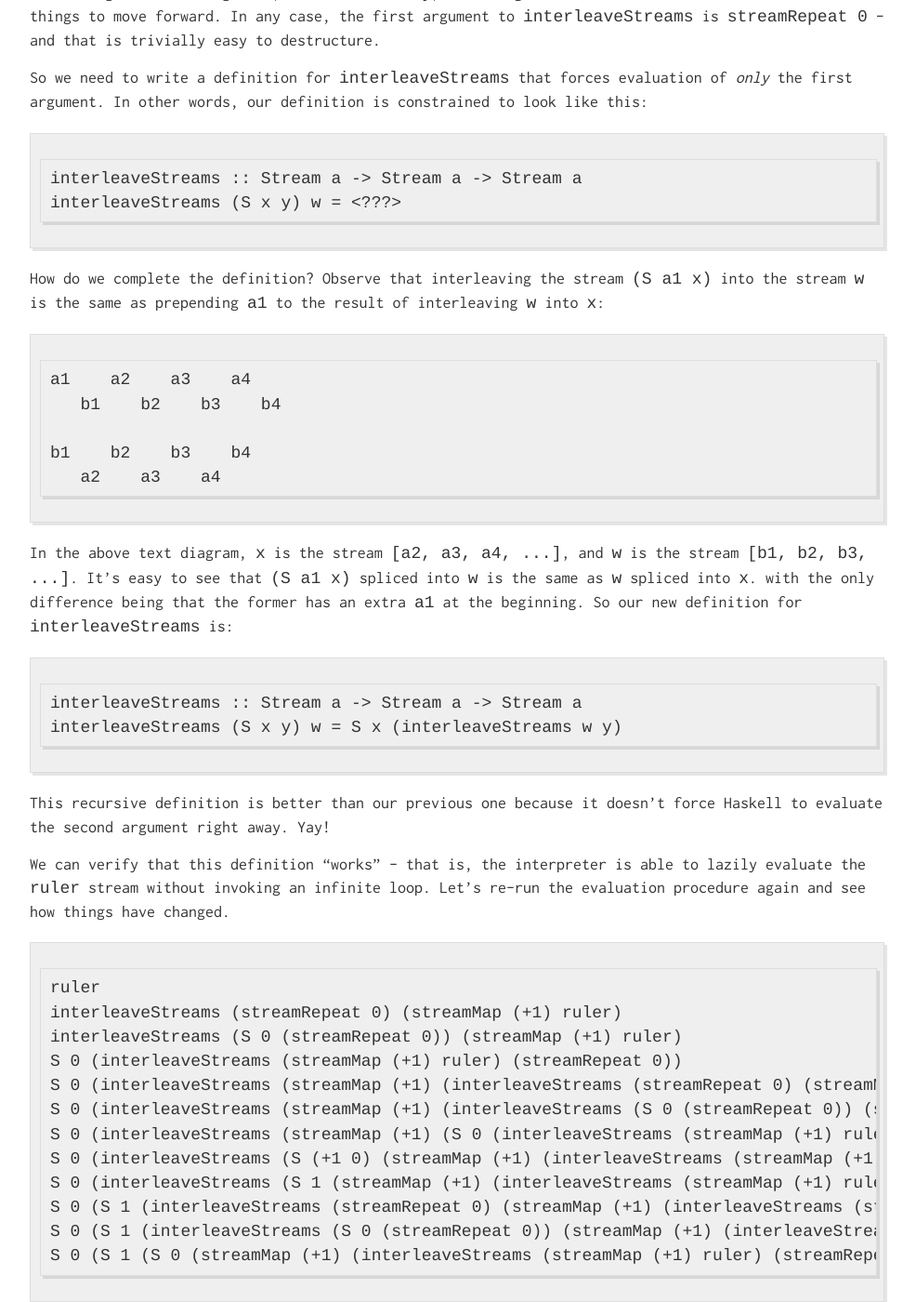
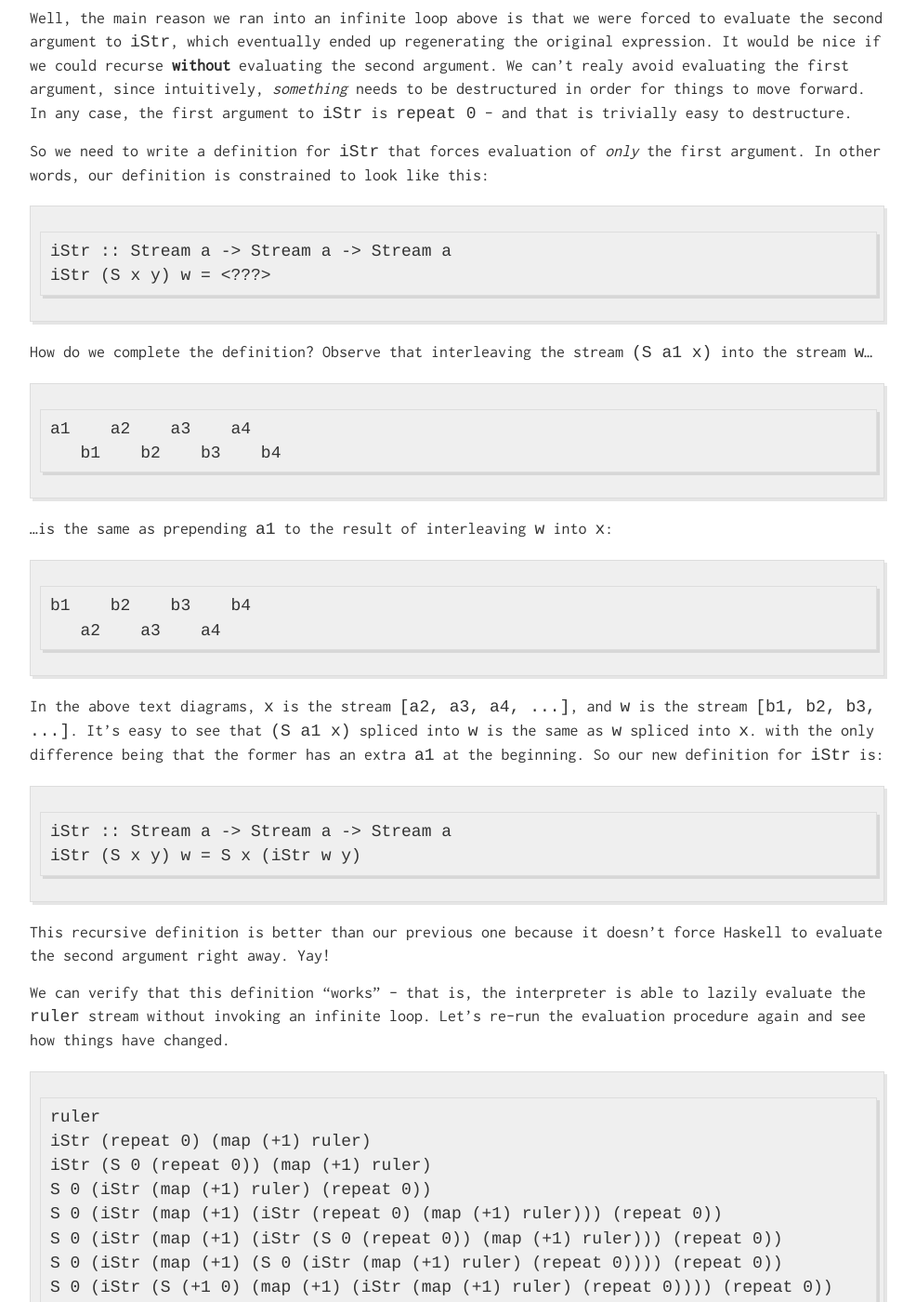
Before and after one commit to ajnirp/ajnirp.github.io, a Jekyll site: the page built from _posts/2016-1-23-Ruler-Series-Haskell.md, in a window 1280 px wide and 1400 px high, scrolled down 4136 px. Shown: the whole window at 93% size, without its empty margins (148-1134 px from the left). Built offline with Jekyll 4.4.1, drawn with Linux system fonts in a browser that asks for light colours; Markdown is read by kramdown in place of the engine named in the settings; some of the changed text lies outside the part shown.

Commit message:
ruler changes

```diff
--- a/_posts/2016-1-23-Ruler-Series-Haskell.md
+++ b/_posts/2016-1-23-Ruler-Series-Haskell.md
@@ -17,11 +17,14 @@
 
 We can define utility functions for working with `Stream`s analogous to the ones in the `Prelude`.
 
-    streamRepeat :: a -> Stream a
-    streamRepeat n = S n $ streamRepeat n
+    repeat :: a -> Stream a
+    repeat n = S n $ repeat n
 
-    streamMap :: (a -> b) -> Stream a -> Stream b
-    streamMap f (S x y) = S (f x) (streamMap f y)
+    map :: (a -> b) -> Stream a -> Stream b
+    map f (S x y) = S (f x) (map f y)
+
+    streamToList :: Stream a -> [a]
+    streamToList (S x y) = x : (streamToList y)
 
 For ease of debugging, it also helps to derive the `Show` typeclass for `Stream` to print the first, say, 20 elements.
 
@@ -42,25 +45,25 @@
 
 We know what `interleaveStreams` should look like. It should take two streams `[x1, x2, ...]`, `[y1, y2, ...]` and return the stream `[x1, y1, x2, y2, ...]`. How does this help us write a definition for `ruler`? Well, every alternate element of `ruler`, starting with the first, is a `0`. So `ruler` might be written as:
 
-    interleaveStreams (streamRepeat 0) <???>
+    interleaveStreams (repeat 0) <???>
 
 The only question now is, what is `<???>`. This isn't too hard to answer. If we remove the `0`s from `ruler`, we get this sequence:
 
     1, 2, 1, 3, 1, 2, 1, 4, ...
 
-which, if you look at it carefully, is just the original `ruler` series with `1` added to every element - in other words, `streamMap (+1) ruler`!
+which, if you look at it carefully, is just the original `ruler` series with `1` added to every element - in other words, `map (+1) ruler`!
 
-We now have a definition for `ruler`:
+We now have a definition (that doesn't work yet) for `ruler`:
 
     ruler :: Stream Integer
-    ruler = interleaveStreams (streamRepeat 0) (streamMap (+1) ruler)
+    ruler = interleaveStreams (repeat 0) (map (+1) ruler)
 
-All that remains is to define `interleaveStreams`, and we are done. How do we do that? My first instinct was to define it like so:
+It doesn't work because we haven't defined `interleaveStreams` - which, for the sake of brevity, we will now refer to as `iStr`. How do we do that? My first instinct was to define it like so:
 
-    interleaveStreams :: Stream a -> Stream a -> Stream a
-    interleaveStreams (S x y) (S x' y') = S x (S x' (interleaveStreams y y'))
+    iStr :: Stream a -> Stream a -> Stream a
+    iStr (S x y) (S x' y') = S x (S x' (iStr y y'))
 
-Then I headed over to the `ghci` prompt, loaded my definitions in, pressed `ruler` and waited expectantly.
+Then I headed over to the `ghci` prompt, loaded my definitions in, entered `ruler` and waited expectantly.
 
 And waited. And waited some more.
 
@@ -70,66 +73,69 @@
 
 ...as you can guess, `ghci` was sent into an infinite loop trying to evaluate `ruler`. Why? Let's unravel the evaluation of `ruler` step by step. Keep in mind that Haskell is *lazy*, which means that
 
-1. it evaluates arguments to a function only when they need to be evaluated
-2. it only evaluates them enough to be able to pattern-match them
+1. function arguments are evaluated only when they need to be evaluated
+2. function arguments need to be evaluated only when they need to be pattern-matched
+3. function arguments are only evaluated as far as is needed for a match to succeed, and no further
 
 Off we go!
 
     ruler
-    interleaveStreams (streamRepeat 0) (streamMap (+1) ruler)
+    iStr (repeat 0) (map (+1) ruler)
 
-`interleaveStreams` expects two arguments of the form `(S x y)` and `(S x' y')`. Since this is not the case, it attempts to evaluate each of its arguments until they can be represented in this form.
+`iStr` expects two arguments of the form `(S x y)` and `(S x' y')`. Since this is not the case, it attempts to evaluate each of its arguments until they can be represented in this form.
 
-    interleaveStreams (streamRepeat 0) (streamMap (+1) ruler)
-    interleaveStreams (S 0 (streamRepeat 0)) (streamMap (+1) ruler)
-    interleaveStreams (S 0 (streamRepeat 0)) (streamMap (+1) (interleaveStreams (streamRepeat 0) (streamMap (+1) ruler)))
+    iStr (repeat 0) (map (+1) ruler)
+    iStr (S 0 (repeat 0)) (map (+1) ruler)
+    iStr (S 0 (repeat 0)) (map (+1) (iStr (repeat 0) (map (+1) ruler)))
 
-We've made partial progress. The first argument to the outermost `interleaveStreams` is of the form `(S x y)`. The second argument isn't, though. So we must evaluate it.
+We've made partial progress. The first argument to the outermost `iStr` is of the form `(S x y)`. The second argument isn't, though. So we must evaluate it.
 
-    streamMap (+1) (interleaveStreams (streamRepeat 0) (streamMap (+1) ruler))
+    map (+1) (iStr (repeat 0) (map (+1) ruler))
 
-`streamMap` also expects its second argument to be of the form `(S x y)`. Again, it isn't. So we must evaluate it first before we can evaluate the call to `streamMap`.
+`map` also expects its second argument to be of the form `(S x y)`. Again, it isn't. So we must evaluate it first before we can evaluate the call to `map`.
 
-    interleaveStreams (streamRepeat 0) (streamMap (+1) ruler)
+    iStr (repeat 0) (map (+1) ruler)
 
 Wait a minute, didn't we just see this *exact* expression? How do we fix this?
 
-Well, the main reason we ran into an infinite loop above is that we were forced to evaluate the second argument to `interleaveStreams`, which eventually ended up regenerating the original expression. It would be nice if we could recurse **without** evaluating the second argument. We can't realy avoid evaluating the first argument, since intuitively, *something* needs to be destructured in order for things to move forward. In any case, the first argument to `interleaveStreams` is `streamRepeat 0` - and that is trivially easy to destructure.
+Well, the main reason we ran into an infinite loop above is that we were forced to evaluate the second argument to `iStr`, which eventually ended up regenerating the original expression. It would be nice if we could recurse **without** evaluating the second argument. We can't realy avoid evaluating the first argument, since intuitively, *something* needs to be destructured in order for things to move forward. In any case, the first argument to `iStr` is `repeat 0` - and that is trivially easy to destructure.
 
-So we need to write a definition for `interleaveStreams` that forces evaluation of *only* the first argument. In other words, our definition is constrained to look like this:
+So we need to write a definition for `iStr` that forces evaluation of *only* the first argument. In other words, our definition is constrained to look like this:
 
-    interleaveStreams :: Stream a -> Stream a -> Stream a
-    interleaveStreams (S x y) w = <???>
+    iStr :: Stream a -> Stream a -> Stream a
+    iStr (S x y) w = <???>
 
-How do we complete the definition? Observe that interleaving the stream `(S a1 x)` into the stream `w` is the same as prepending `a1` to the result of interleaving `w` into `x`:
+How do we complete the definition? Observe that interleaving the stream `(S a1 x)` into the stream `w`...
 
     a1    a2    a3    a4
        b1    b2    b3    b4
 
+...is the same as prepending `a1` to the result of interleaving `w` into `x`:
+
     b1    b2    b3    b4
        a2    a3    a4
 
-In the above text diagram, `x` is the stream `[a2, a3, a4, ...]`, and `w` is the stream `[b1, b2, b3, ...]`. It's easy to see that `(S a1 x)` spliced into `w` is the same as `w` spliced into `x`. with the only difference being that the former has an extra `a1` at the beginning. So our new definition for `interleaveStreams` is:
+In the above text diagrams, `x` is the stream `[a2, a3, a4, ...]`, and `w` is the stream `[b1, b2, b3, ...]`. It's easy to see that `(S a1 x)` spliced into `w` is the same as `w` spliced into `x`. with the only difference being that the former has an extra `a1` at the beginning. So our new definition for `iStr` is:
 
-    interleaveStreams :: Stream a -> Stream a -> Stream a
-    interleaveStreams (S x y) w = S x (interleaveStreams w y)
+    iStr :: Stream a -> Stream a -> Stream a
+    iStr (S x y) w = S x (iStr w y)
 
 This recursive definition is better than our previous one because it doesn't force Haskell to evaluate the second argument right away. Yay!
 
 We can verify that this definition "works" - that is, the interpreter is able to lazily evaluate the `ruler` stream without invoking an infinite loop. Let's re-run the evaluation procedure again and see how things have changed.
 
     ruler
-    interleaveStreams (streamRepeat 0) (streamMap (+1) ruler)
-    interleaveStreams (S 0 (streamRepeat 0)) (streamMap (+1) ruler)
-    S 0 (interleaveStreams (streamMap (+1) ruler) (streamRepeat 0))
-    S 0 (interleaveStreams (streamMap (+1) (interleaveStreams (streamRepeat 0) (streamMap (+1) ruler))) (streamRepeat 0))
-    S 0 (interleaveStreams (streamMap (+1) (interleaveStreams (S 0 (streamRepeat 0)) (streamMap (+1) ruler))) (streamRepeat 0))
-    S 0 (interleaveStreams (streamMap (+1) (S 0 (interleaveStreams (streamMap (+1) ruler) (streamRepeat 0)))) (streamRepeat 0))
-    S 0 (interleaveStreams (S (+1 0) (streamMap (+1) (interleaveStreams (streamMap (+1) ruler) (streamRepeat 0)))) (streamRepeat 0))
-    S 0 (interleaveStreams (S 1 (streamMap (+1) (interleaveStreams (streamMap (+1) ruler) (streamRepeat 0)))) (streamRepeat 0))
-    S 0 (S 1 (interleaveStreams (streamRepeat 0) (streamMap (+1) (interleaveStreams (streamMap (+1) ruler) (streamRepeat 0)))))
-    S 0 (S 1 (interleaveStreams (S 0 (streamRepeat 0)) (streamMap (+1) (interleaveStreams (streamMap (+1) ruler) (streamRepeat 0)))))
-    S 0 (S 1 (S 0 (streamMap (+1) (interleaveStreams (streamMap (+1) ruler) (streamRepeat 0))) (streamRepeat 0)))
+    iStr (repeat 0) (map (+1) ruler)
+    iStr (S 0 (repeat 0)) (map (+1) ruler)
+    S 0 (iStr (map (+1) ruler) (repeat 0))
+    S 0 (iStr (map (+1) (iStr (repeat 0) (map (+1) ruler))) (repeat 0))
+    S 0 (iStr (map (+1) (iStr (S 0 (repeat 0)) (map (+1) ruler))) (repeat 0))
+    S 0 (iStr (map (+1) (S 0 (iStr (map (+1) ruler) (repeat 0)))) (repeat 0))
+    S 0 (iStr (S (+1 0) (map (+1) (iStr (map (+1) ruler) (repeat 0)))) (repeat 0))
+    S 0 (iStr (S 1 (map (+1) (iStr (map (+1) ruler) (repeat 0)))) (repeat 0))
+    S 0 (S 1 (iStr (repeat 0) (map (+1) (iStr (map (+1) ruler) (repeat 0)))))
+    S 0 (S 1 (iStr (S 0 (repeat 0)) (map (+1) (iStr (map (+1) ruler) (repeat 0)))))
+    S 0 (S 1 (S 0 (map (+1) (iStr (map (+1) ruler) (repeat 0))) (repeat 0)))
 
 and so on and so forth. There's a lot of substitution going on, but notice the general pattern emerging: we obtain an expression of the form `S 0 (S 1 (S 0 (...)))` - the `ruler` series. Since it is of the form `S x (S y (S z (...)))` where `x`, `y`, `z` and so on are all literals, it can be lazily evaluated upto whatever point we need.
 
```
